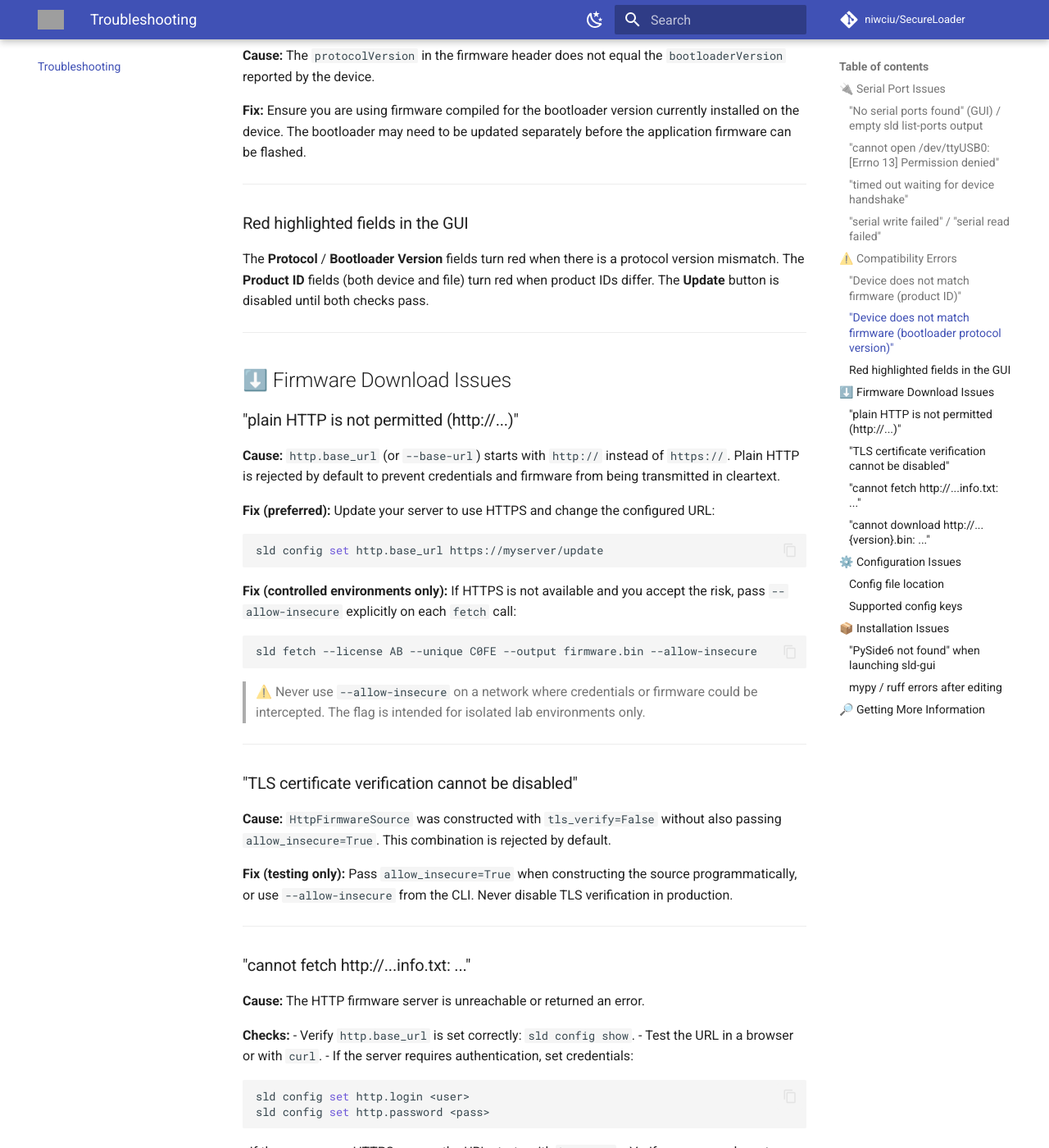
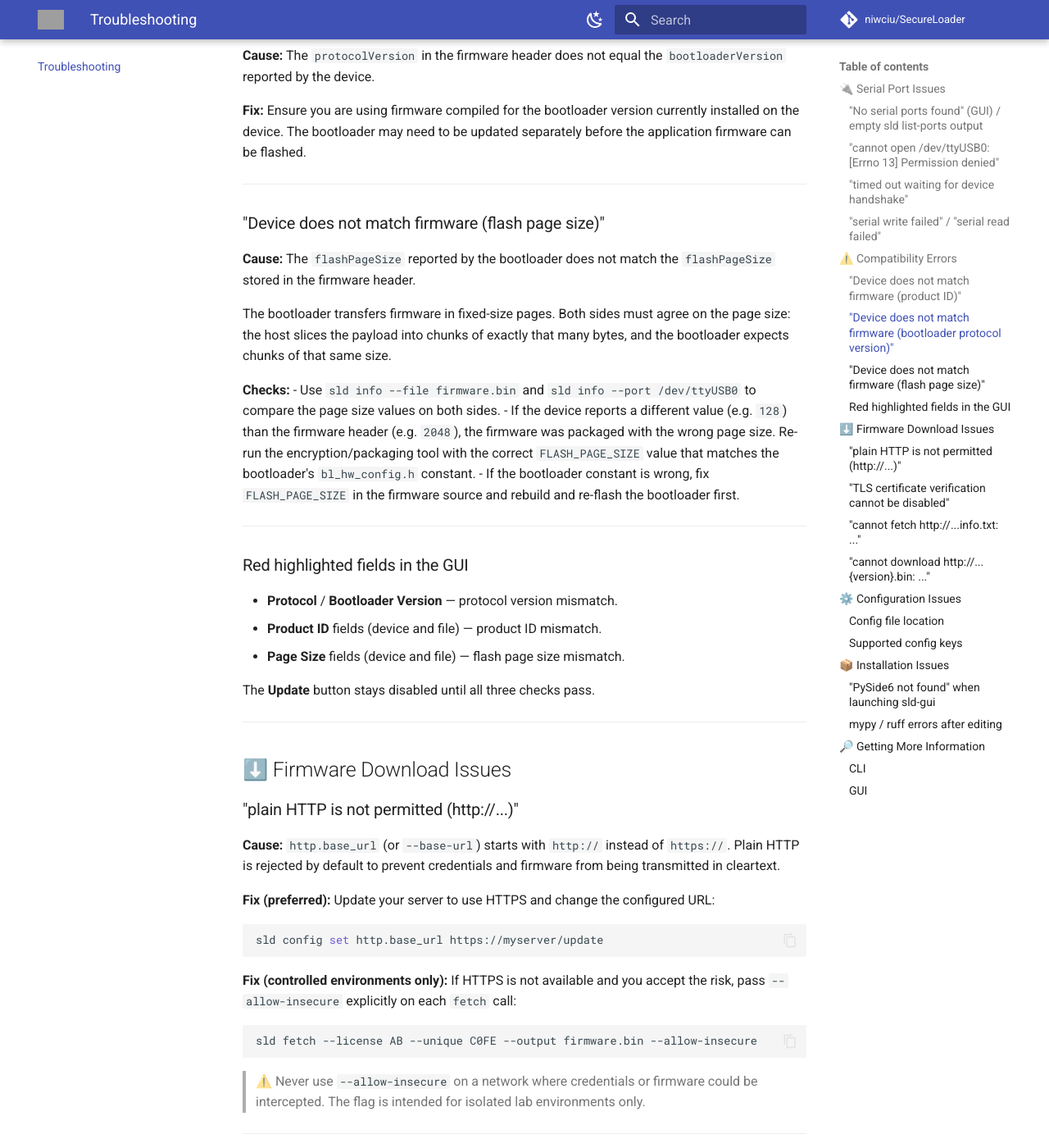
Before and after one commit to niwciu/SecureLoader, an MkDocs documentation site: the page built from docs/TROUBLESHOOTING.md, in a window 1280 px wide and 1400 px high, scrolled down 2037 px. Shown: the whole window at 82% size. Built offline with MkDocs 1.6.1 and Material for MkDocs 9.7.7, drawn with Linux system fonts in a browser that asks for light colours; comment, search, counter and statistics services are not loaded; some of the changed text lies outside the part shown; grey boxes are pictures that could not be loaded.

Commit message:
feat: add flash page size display and --debug flag for GUI
- show device and firmware Page Size fields in the GUI; both turn red on
  mismatch (same behaviour as Product ID / Protocol pairs)
- sld-gui now silent by default; pass --debug to enable DEBUG-level logging
- document page size mismatch diagnosis and --debug usage in USER_GUIDE and
  TROUBLESHOOTING

````diff
--- a/docs/TROUBLESHOOTING.md
+++ b/docs/TROUBLESHOOTING.md
@@ -102,12 +102,34 @@
 
 ---
 
+### "Device does not match firmware (flash page size)"
+
+**Cause:** The `flashPageSize` reported by the bootloader does not match the
+`flashPageSize` stored in the firmware header.
+
+The bootloader transfers firmware in fixed-size pages. Both sides must agree on
+the page size: the host slices the payload into chunks of exactly that many bytes,
+and the bootloader expects chunks of that same size.
+
+**Checks:**
+- Use `sld info --file firmware.bin` and `sld info --port /dev/ttyUSB0` to compare
+  the page size values on both sides.
+- If the device reports a different value (e.g. `128`) than the firmware header
+  (e.g. `2048`), the firmware was packaged with the wrong page size. Re-run the
+  encryption/packaging tool with the correct `FLASH_PAGE_SIZE` value that matches
+  the bootloader's `bl_hw_config.h` constant.
+- If the bootloader constant is wrong, fix `FLASH_PAGE_SIZE` in the firmware source
+  and rebuild and re-flash the bootloader first.
+
+---
+
 ### Red highlighted fields in the GUI
 
-The **Protocol** / **Bootloader Version** fields turn red when there is a
-protocol version mismatch. The **Product ID** fields (both device and file)
-turn red when product IDs differ. The **Update** button is disabled until
-both checks pass.
+- **Protocol** / **Bootloader Version** — protocol version mismatch.
+- **Product ID** fields (device and file) — product ID mismatch.
+- **Page Size** fields (device and file) — flash page size mismatch.
+
+The **Update** button stays disabled until all three checks pass.
 
 ---
 
@@ -240,6 +262,8 @@
 
 ## 🔎 Getting More Information
 
+### CLI
+
 Enable verbose logging for more detail:
 
 ```bash
@@ -247,5 +271,23 @@
 sld -vv flash ...    # DEBUG level (verbose output from serial and HTTP libraries)
 ```
 
-The GUI uses Python's `logging` module; logs appear in the terminal if
-`sld-gui` is launched from a terminal.
+### GUI
+
+By default `sld-gui` produces no console output. Pass `--debug` to enable
+full DEBUG-level logging from the `secure_loader` package:
+
+```bash
+sld-gui --debug
+```
+
+The debug trace includes:
+- every call to `_update_download_button` with all gate conditions (useful for diagnosing a
+  locked Update button)
+- compatibility check results with exact hex values for bootloader version, product ID, and
+  page size on both sides
+- HTTP fetch progress (URL, HTTP status, Content-Length, bytes received)
+- firmware download worker lifecycle events
+
+> **Note:** Debug logging has a measurable performance cost — the GUI polls every 500 ms and
+> writes multiple log lines per cycle. Use `--debug` only when diagnosing a problem, not
+> during normal operation.
````
Also changed, not shown: docs/USER_GUIDE.md (+15 -8 lines), 2 other files.
